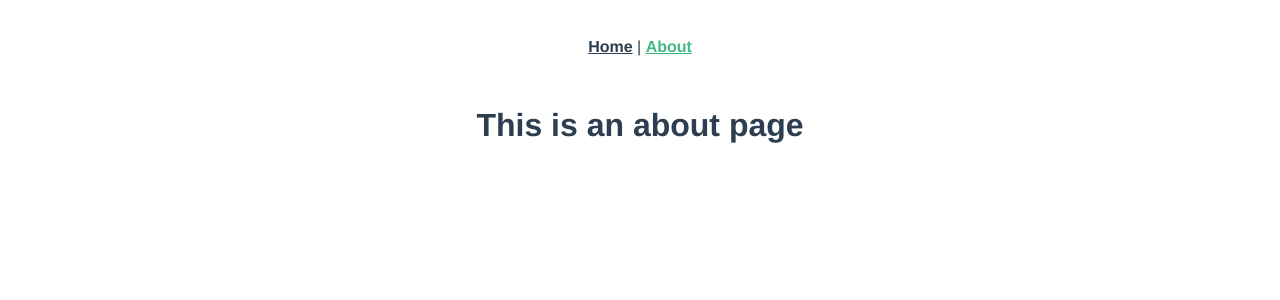
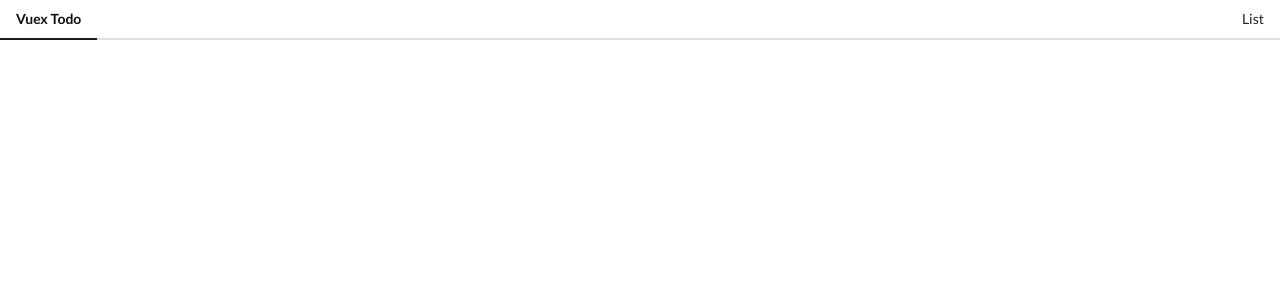
Before and after one commit to et4891/vuex-todo, a Vue app: page /about in a window 1280 px wide. Shown: the top 300 px of the page. Built offline with nearby package versions, Linux system fonts and the light colour scheme.

Commit message:
added sementic and erased not needed

```diff
--- a/public/index.html
+++ b/public/index.html
@@ -5,6 +5,7 @@
     <meta http-equiv="X-UA-Compatible" content="IE=edge">
     <meta name="viewport" content="width=device-width,initial-scale=1.0">
     <link rel="icon" href="<%= BASE_URL %>favicon.ico">
+    <link rel="stylesheet" href="https://cdnjs.cloudflare.com/ajax/libs/semantic-ui/2.4.1/semantic.min.css" integrity="sha512-8bHTC73gkZ7rZ7vpqUQThUDhqcNFyYi2xgDgPDHc+GXVGHXq+xPjynxIopALmOPqzo9JZj0k6OqqewdGO3EsrQ==" crossorigin="anonymous" />
     <title><%= htmlWebpackPlugin.options.title %></title>
   </head>
   <body>
--- a/src/App.vue
+++ b/src/App.vue
@@ -1,32 +1,17 @@
 <template>
-  <div id="app">
-    <div id="nav">
-      <router-link to="/">Home</router-link> |
-      <router-link to="/about">About</router-link>
-    </div>
-    <router-view />
+  <div>
+    <Nav />
   </div>
 </template>
 
-<style>
-#app {
-  font-family: Avenir, Helvetica, Arial, sans-serif;
-  -webkit-font-smoothing: antialiased;
-  -moz-osx-font-smoothing: grayscale;
-  text-align: center;
-  color: #2c3e50;
-}
+<script>
+import Nav from "./components/Nav";
+export default {
+  name: "App",
+  components: {
+    Nav
+  }
+};
+</script>
 
-#nav {
-  padding: 30px;
-}
-
-#nav a {
-  font-weight: bold;
-  color: #2c3e50;
-}
-
-#nav a.router-link-exact-active {
-  color: #42b983;
-}
-</style>
+<style scoped></style>
--- a/src/components/HelloWorld.vue
+++ /dev/null
@@ -1,130 +0,0 @@
-<template>
-  <div class="hello">
-    <h1>{{ msg }}</h1>
-    <p>
-      For a guide and recipes on how to configure / customize this project,<br />
-      check out the
-      <a href="https://cli.vuejs.org" target="_blank" rel="noopener"
-        >vue-cli documentation</a
-      >.
-    </p>
-    <h3>Installed CLI Plugins</h3>
-    <ul>
-      <li>
-        <a
-          href="https://github.com/vuejs/vue-cli/tree/dev/packages/%40vue/cli-plugin-babel"
-          target="_blank"
-          rel="noopener"
-          >babel</a
-        >
-      </li>
-      <li>
-        <a
-          href="https://github.com/vuejs/vue-cli/tree/dev/packages/%40vue/cli-plugin-router"
-          target="_blank"
-          rel="noopener"
-          >router</a
-        >
-      </li>
-      <li>
-        <a
-          href="https://github.com/vuejs/vue-cli/tree/dev/packages/%40vue/cli-plugin-vuex"
-          target="_blank"
-          rel="noopener"
-          >vuex</a
-        >
-      </li>
-      <li>
-        <a
-          href="https://github.com/vuejs/vue-cli/tree/dev/packages/%40vue/cli-plugin-eslint"
-          target="_blank"
-          rel="noopener"
-          >eslint</a
-        >
-      </li>
-    </ul>
-    <h3>Essential Links</h3>
-    <ul>
-      <li>
-        <a href="https://vuejs.org" target="_blank" rel="noopener">Core Docs</a>
-      </li>
-      <li>
-        <a href="https://forum.vuejs.org" target="_blank" rel="noopener"
-          >Forum</a
-        >
-      </li>
-      <li>
-        <a href="https://chat.vuejs.org" target="_blank" rel="noopener"
-          >Community Chat</a
-        >
-      </li>
-      <li>
-        <a href="https://twitter.com/vuejs" target="_blank" rel="noopener"
-          >Twitter</a
-        >
-      </li>
-      <li>
-        <a href="https://news.vuejs.org" target="_blank" rel="noopener">News</a>
-      </li>
-    </ul>
-    <h3>Ecosystem</h3>
-    <ul>
-      <li>
-        <a href="https://router.vuejs.org" target="_blank" rel="noopener"
-          >vue-router</a
-        >
-      </li>
-      <li>
-        <a href="https://vuex.vuejs.org" target="_blank" rel="noopener">vuex</a>
-      </li>
-      <li>
-        <a
-          href="https://github.com/vuejs/vue-devtools#vue-devtools"
-          target="_blank"
-          rel="noopener"
-          >vue-devtools</a
-        >
-      </li>
-      <li>
-        <a href="https://vue-loader.vuejs.org" target="_blank" rel="noopener"
-          >vue-loader</a
-        >
-      </li>
-      <li>
-        <a
-          href="https://github.com/vuejs/awesome-vue"
-          target="_blank"
-          rel="noopener"
-          >awesome-vue</a
-        >
-      </li>
-    </ul>
-  </div>
-</template>
-
-<script>
-export default {
-  name: "HelloWorld",
-  props: {
-    msg: String
-  }
-};
-</script>
-
-<!-- Add "scoped" attribute to limit CSS to this component only -->
-<style scoped>
-h3 {
-  margin: 40px 0 0;
-}
-ul {
-  list-style-type: none;
-  padding: 0;
-}
-li {
-  display: inline-block;
-  margin: 0 10px;
-}
-a {
-  color: #42b983;
-}
-</style>
--- /dev/null
+++ b/src/components/Nav.vue
@@ -0,0 +1,27 @@
+<template>
+  <div>
+    <div class="ui secondary pointing menu">
+      <a href="/" class="active item">
+        Vuex Todo
+      </a>
+      <div class="right menu">
+        <div class="horizontal">
+          <a href="/" class="ui item">List</a>
+        </div>
+      </div>
+    </div>
+  </div>
+</template>
+
+<script>
+export default {
+  name: "Nav"
+};
+</script>
+
+<style scoped>
+.horizontal {
+  display: flex;
+  flex-direction: row;
+}
+</style>
--- a/src/views/About.vue
+++ /dev/null
@@ -1,5 +0,0 @@
-<template>
-  <div class="about">
-    <h1>This is an about page</h1>
-  </div>
-</template>
--- a/src/views/Home.vue
+++ /dev/null
@@ -1,18 +0,0 @@
-<template>
-  <div class="home">
-    <img alt="Vue logo" src="../assets/logo.png" />
-    <HelloWorld msg="Welcome to Your Vue.js App" />
-  </div>
-</template>
-
-<script>
-// @ is an alias to /src
-import HelloWorld from "@/components/HelloWorld.vue";
-
-export default {
-  name: "Home",
-  components: {
-    HelloWorld
-  }
-};
-</script>
```
Also changed, not shown: src/main.js (+1 -7 lines).
